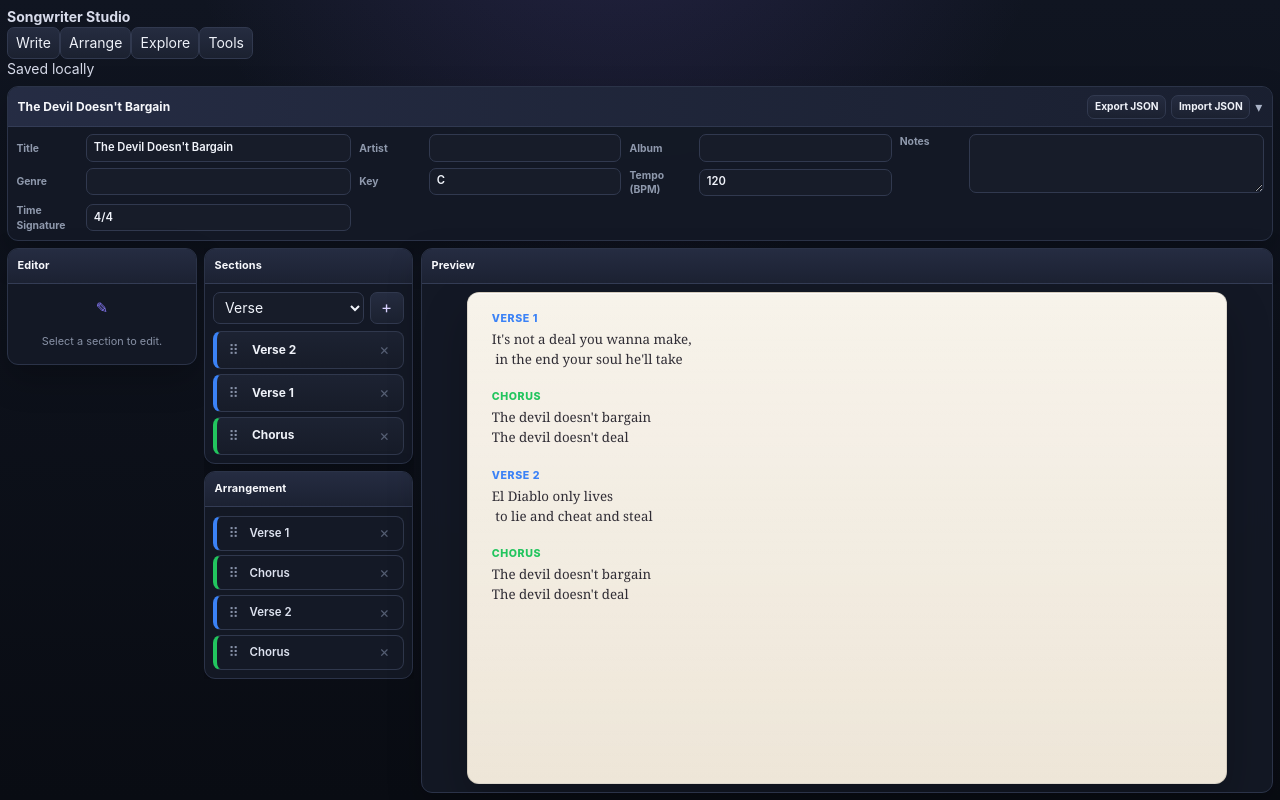
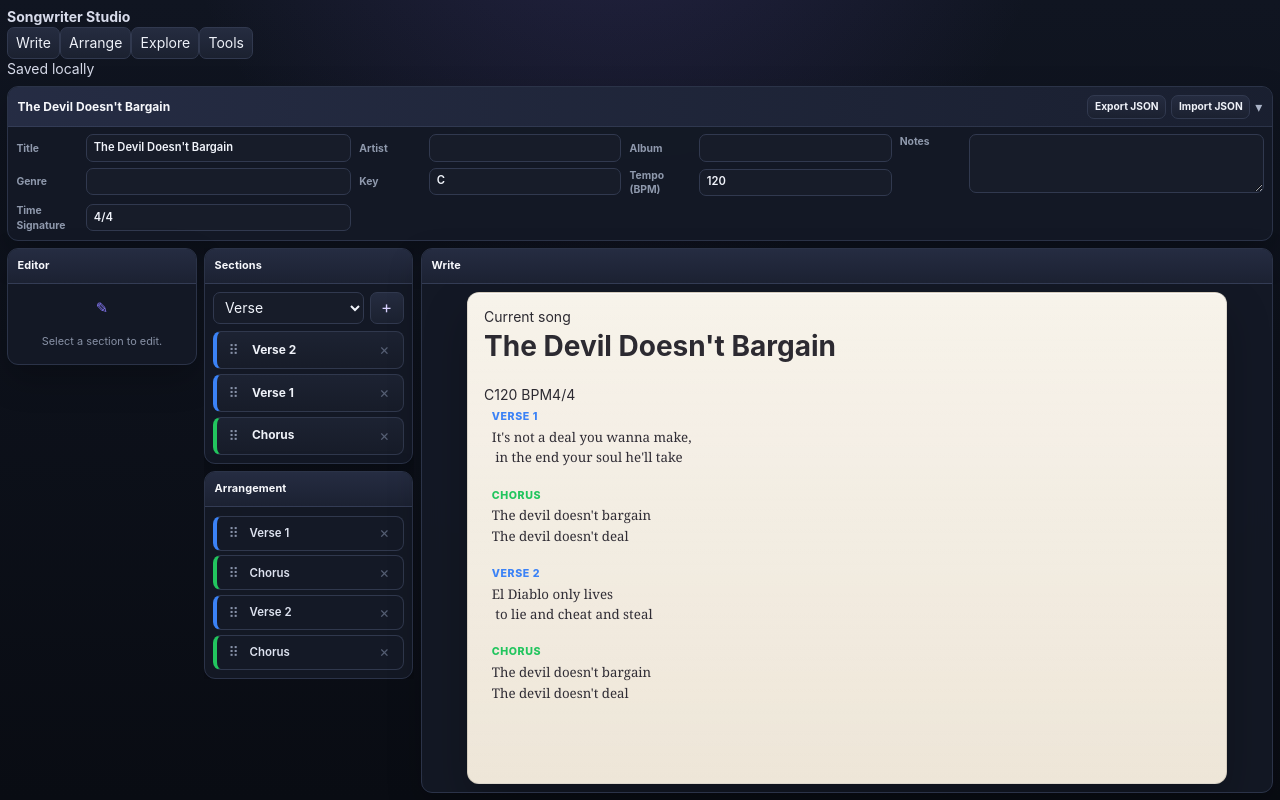
Before and after one commit to dstancomb3/Songwriter-Studio, a React (Vite) app: page / in a window 1280 px wide. Built offline with nearby package versions, Linux system fonts and the light colour scheme.

Commit message:
Add song identity to writing canvas

```diff
--- a/src/components/preview/PreviewPanel.tsx
+++ b/src/components/preview/PreviewPanel.tsx
@@ -61,8 +61,38 @@ export function PreviewPanel() {
 
   return (
     <div className="preview-shell">
-      <Panel title="Preview">
+      <Panel title="Write">
         <div className="preview-paper">
+          <div className="preview-song-header">
+            <div>
+              <div className="preview-song-kicker">Current song</div>
+              <h1 className="preview-song-title">
+                {song.title || "Untitled Song"}
+              </h1>
+              {song.artist && (
+                <div className="preview-song-artist">
+                  {song.artist}
+                </div>
+              )}
+            </div>
+
+            <div className="preview-song-meta">
+              {song.genre && (
+                <span>{song.genre}</span>
+              )}
+              {song.key && (
+                <span>{song.key}</span>
+              )}
+              {song.tempo > 0 && (
+                <span>{song.tempo} BPM</span>
+              )}
+              {song.timeSignature && (
+                <span>{song.timeSignature}</span>
+              )}
+            </div>
+          </div>
+
+          <div className="preview-song-divider" />
           {arrangement.sequence.map((item, index) => {
             const section = song.sections.find(
               (s) => s.id === item.sectionId
```
